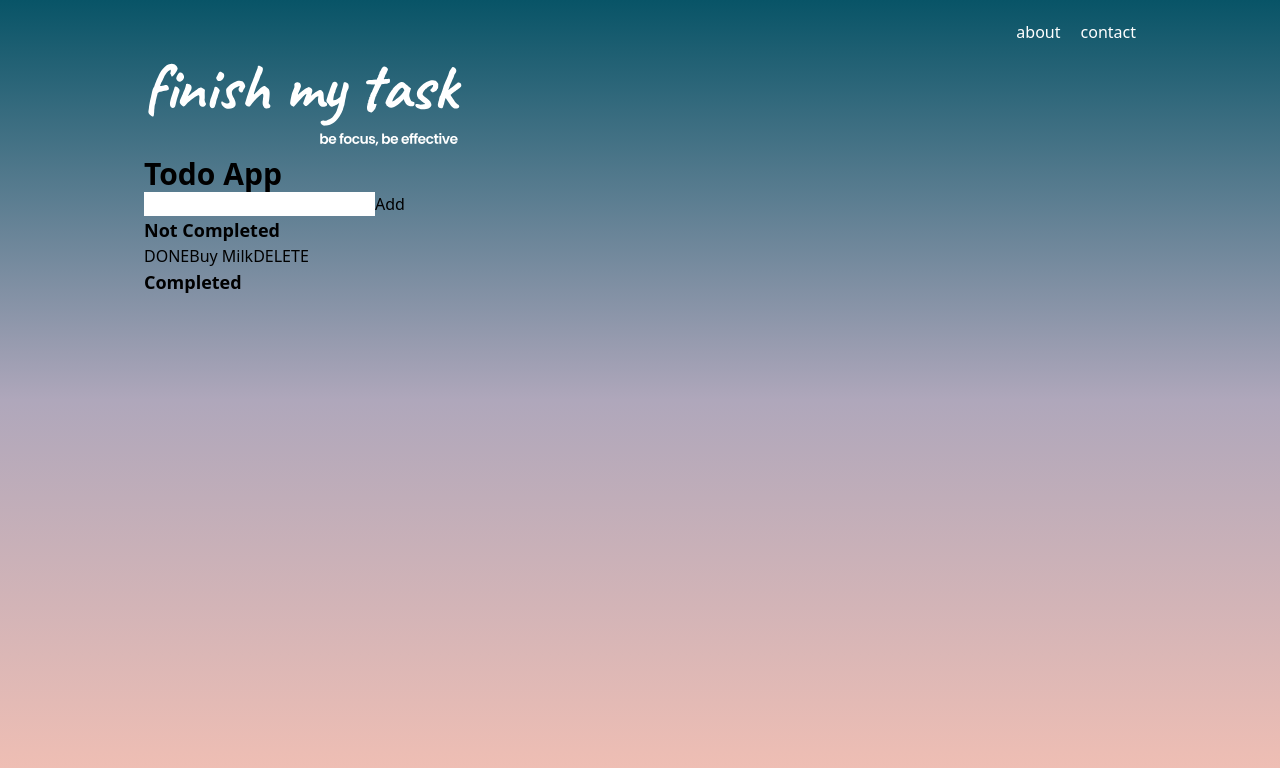
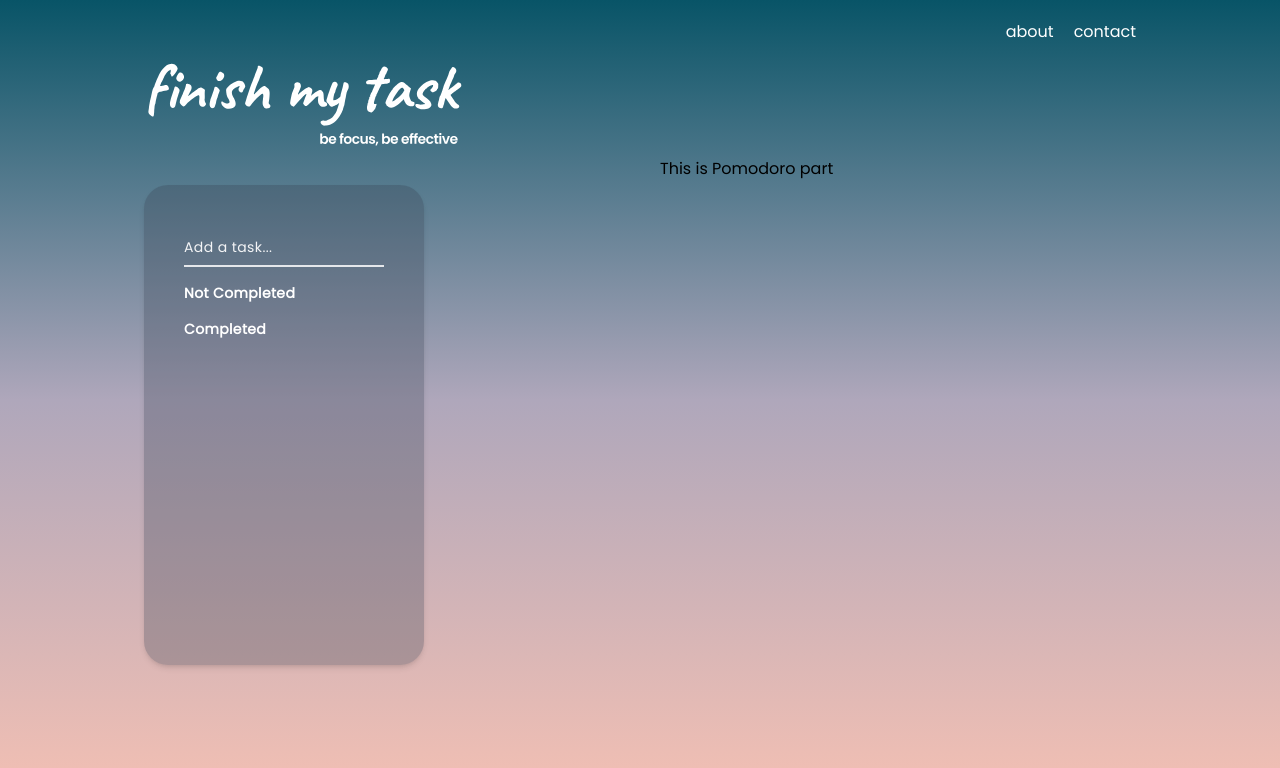
Before and after one commit to leecamm/finish-my-task, a Next.js app: page / in a window 1280 px wide. Shown: the top 768 px of the page. Built offline with nearby package versions, Linux system fonts and the light colour scheme.

Commit message:
feat: Intergrating todo app

```diff
--- a/components/Header.jsx
+++ b/components/Header.jsx
@@ -1,13 +1,13 @@
 import React from "react";
 import Image from "next/image";
-import { default as logo } from "../static/logo.svg";
+import { default as logo } from "../public/static/logo.svg";
 
 const Header = () => {
   return (
     <div>
       <div className="flex gap-x-5 justify-end pt-5">
         <a href="#about">
-          <a className="font-medium text-white">about</a>
+          <p className="font-medium text-white">about</p>
         </a>
         <a href="#contact">
           <p className="font-medium text-white">contact</p>
--- /dev/null
+++ b/components/Pomodoro.jsx
@@ -0,0 +1,11 @@
+import React from "react";
+
+const Pomodoro = () => {
+  return (
+    <div className="md:col-start-5 md:col-span-4 lg:col-start-6 lg:col-span-5">
+      <h1>This is Pomodoro part</h1>
+    </div>
+  );
+};
+
+export default Pomodoro;
--- a/components/Todo.jsx
+++ b/components/Todo.jsx
@@ -1,18 +1,16 @@
-import { useState } from "react";
+import { useState, useEffect } from "react";
 import { v4 as uuidv4 } from "uuid";
 import cx from "classnames";
 
+import IconCheck from "./icons/IconCheck";
+import IconDelete from "./icons/IconDelete";
+
 const Todo = () => {
   const [todoItem, setTodoItem] = useState("");
-  const [items, setItems] = useState([
-    {
-      id: 1234,
-      message: "Buy Milk",
-      done: false,
-    },
-  ]);
+  const [items, setItems] = useState([]);
 
-  const handleAdd = () => {
+  const handleAdd = (e) => {
+    e.preventDefault();
     if (todoItem) {
       setItems([
         {
@@ -48,43 +46,79 @@ const Todo = () => {
   };
 
   return (
-    <div>
-      <h1 className="text-3xl font-bold">Todo App</h1>
-
-      <div>
+    <div className="h-[30rem] md:col-span-4 lg:col-span-4 mt-7">
+      <div className=" rounded-3xl p-10 bg-gray-700 bg-opacity-30 shadow-md w-3/4 h-full tracking-wide overflow-y-scroll no-scrollbar">
+        <form
+          onSubmit={handleAdd}
+          className="relative z-0 w-full mb-4 group"
+          label="Add todo"
+        >
           <input
             type="text"
+            name="floating_text"
+            className="block py-2 px-0 w-full text-gray-300 bg-transparent border-0 border-b-2 border-gray-200 appearance-none dark:text-white dark:border-gray-100 dark:focus:border-gray-200 focus:outline-none focus:ring-0 focus:border-gray-200 peer"
+            placeholder=" "
             value={todoItem}
             onChange={(e) => setTodoItem(e.target.value)}
+            required
           />
-        <button type="button" onClick={() => handleAdd()}>
-          Add
-        </button>
+          <label
+            for="floating_text"
+            className="peer-focus:font-medium absolute text-sm text-gray-100 dark:text-gray-200 duration-300 transform -translate-y-6 scale-75 top-3 -z-10 origin-[0] peer-focus:left-0 peer-focus:text-gray-200 peer-focus:dark:text-gray-200 peer-placeholder-shown:scale-100 peer-placeholder-shown:translate-y-0 peer-focus:scale-75 peer-focus:-translate-y-6"
+          >
+            Add a task...
+          </label>
+        </form>
+        <div className="text-sm font-semibold tracking-wide text-white pb-2">
+          Not Completed
         </div>
-      <div className="text-lg font-bold">Not Completed</div>
         <ul>
           {items
             .filter(({ done }) => !done)
             .map(({ id, message, done }) => (
-            <li key={id} className={cx("item", { done })}>
-              <button onClick={() => handleToggle(id)}>DONE</button>
+              <div className="text-gray-100 py-1.5 text-xs font-medium flex justify-between items-center">
+                <li
+                  key={id}
+                  className={`${cx("item", {
+                    done,
+                  })}`}
+                >
                   {message}
-              <button onClick={() => handleDelete(id)}>DELETE</button>
                 </li>
+                <div className="flex gap-x-2">
+                  <button onClick={() => handleToggle(id)}>
+                    <IconCheck />
+                  </button>
+                  <button onClick={() => handleDelete(id)}>
+                    <IconDelete />
+                  </button>
+                </div>
+              </div>
             ))}
         </ul>
-      <div className="text-lg font-bold">Completed</div>
+        <div className="text-sm font-semibold tracking-wide text-white py-2">
+          Completed
+        </div>
         <ul>
           {items
             .filter(({ done }) => done)
             .map(({ id, message, done }) => (
+              <div className="text-gray-100 py-1.5 text-xs font-medium flex justify-between items-center">
                 <li key={id} className={cx("item", { done })}>
-              <button onClick={() => handleToggle(id)}>DONE</button>
                   {message}
-              <button onClick={() => handleDelete(id)}>DELETE</button>
                 </li>
+                <div className="flex gap-x-2">
+                  <button onClick={() => handleToggle(id)}>
+                    <IconCheck />
+                  </button>
+                  <button onClick={() => handleDelete(id)}>
+                    <IconDelete />
+                  </button>
+                </div>
+              </div>
             ))}
         </ul>
+      </div>
     </div>
   );
 };
--- /dev/null
+++ b/components/icons/IconCheck.jsx
@@ -0,0 +1,22 @@
+import React from "react";
+
+const IconCheck = () => {
+  return (
+    <svg
+      xmlns="http://www.w3.org/2000/svg"
+      className="h-5 w-5"
+      fill="none"
+      viewBox="0 0 24 24"
+      stroke="currentColor"
+      strokeWidth={2}
+    >
+      <path
+        strokeLinecap="round"
+        strokeLinejoin="round"
+        d="M9 12l2 2 4-4m6 2a9 9 0 11-18 0 9 9 0 0118 0z"
+      />
+    </svg>
+  );
+};
+
+export default IconCheck;
--- /dev/null
+++ b/components/icons/IconDelete.jsx
@@ -0,0 +1,22 @@
+import React from "react";
+
+const IconDelete = () => {
+  return (
+    <svg
+      xmlns="http://www.w3.org/2000/svg"
+      className="h-5 w-5"
+      fill="none"
+      viewBox="0 0 24 24"
+      stroke="currentColor"
+      strokeWidth={2}
+    >
+      <path
+        strokeLinecap="round"
+        strokeLinejoin="round"
+        d="M10 14l2-2m0 0l2-2m-2 2l-2-2m2 2l2 2m7-2a9 9 0 11-18 0 9 9 0 0118 0z"
+      />
+    </svg>
+  );
+};
+
+export default IconDelete;
--- /dev/null
+++ b/pages/_document.js
@@ -0,0 +1,29 @@
+import Document, { Html, Head, Main, NextScript } from "next/document";
+
+class MyDocument extends Document {
+  static async getInitialProps(ctx) {
+    const initialProps = await Document.getInitialProps(ctx);
+    return { ...initialProps };
+  }
+
+  render() {
+    return (
+      <Html>
+        <Head>
+          <link rel="preconnect" href="https://fonts.googleapis.com" />
+          <link rel="preconnect" href="https://fonts.gstatic.com" crossorigin />
+          <link
+            href="https://fonts.googleapis.com/css2?family=Poppins&display=swap"
+            rel="stylesheet"
+          />
+        </Head>
+        <body>
+          <Main />
+          <NextScript />
+        </body>
+      </Html>
+    );
+  }
+}
+
+export default MyDocument;
--- a/pages/index.js
+++ b/pages/index.js
@@ -1,11 +1,15 @@
 import Todo from "../components/Todo";
 import Header from "../components/Header";
+import Pomodoro from "../components/Pomodoro";
 
 const Home = () => {
   return (
     <div className="mx-36">
       <Header />
-      <Todo />
+      <div className="grid grid-cols-1 md:grid-cols-8 lg:grid-cols-10 gap-2 md:gap-6 lg:gap-10">
+        <Todo />
+        <Pomodoro />
+      </div>
     </div>
   );
 };
--- a/styles/globals.css
+++ b/styles/globals.css
@@ -6,6 +6,19 @@
     font-family: Poppins, system-ui, sans-serif;
   }
 }
+
+@layer utilities {
+  /* Chrome, Safari and Opera */
+  .no-scrollbar::-webkit-scrollbar {
+    display: none;
+  }
+
+  .no-scrollbar {
+    -ms-overflow-style: none; /* IE and Edge */
+    scrollbar-width: none; /* Firefox */
+  }
+}
+
 html {
   width: 100%;
   height: 100%;
```
Also changed, not shown: public/static/logo.svg (renamed from static/logo.svg). Lines whose indentation alone changed are shown as unchanged.
